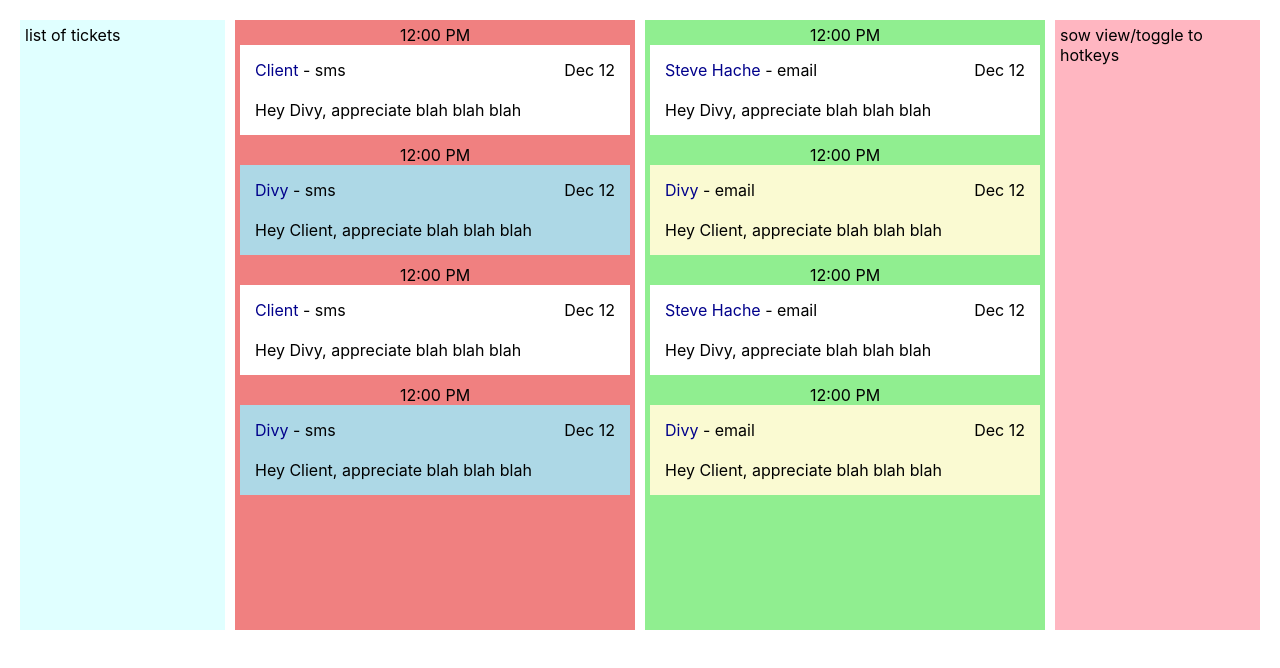
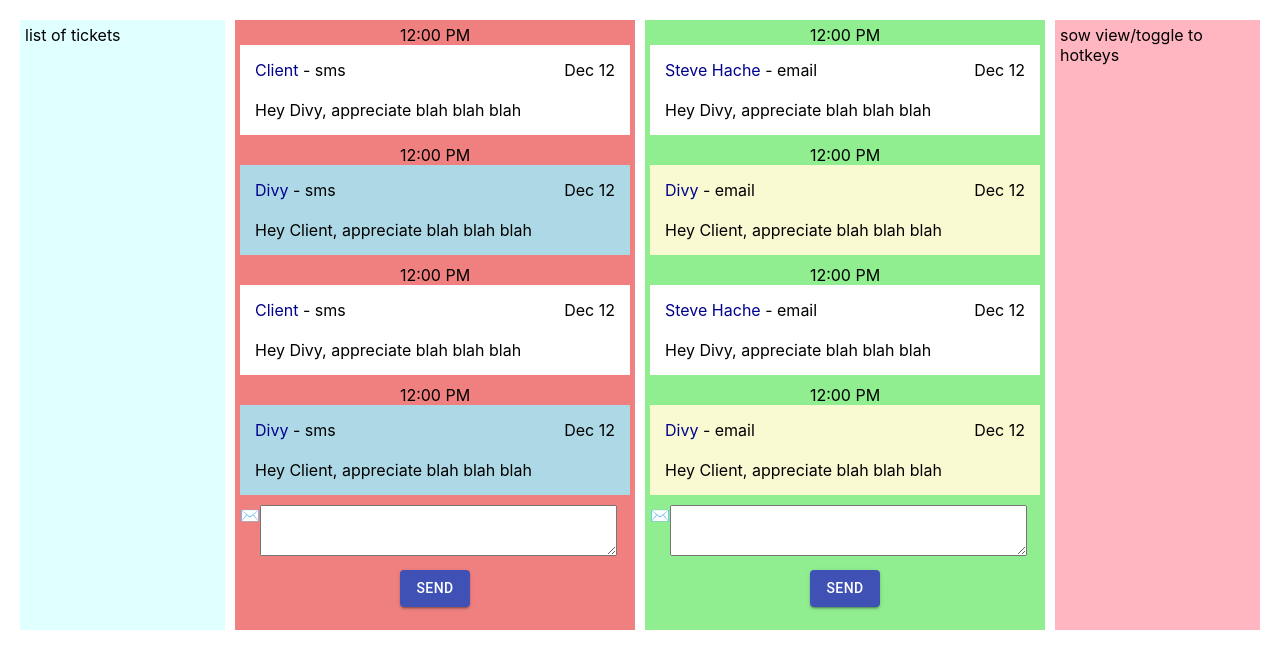
Before and after one commit to charliewright/ops-comms, a React (Create React App) app: page / in a window 1280 px wide. Shown: the top 668 px of the page. Built offline with nearby package versions, Linux system fonts and the light colour scheme.

Commit message:
textarea underneath comms

```diff
--- a/src/components/conversationThread.js
+++ b/src/components/conversationThread.js
@@ -1,5 +1,6 @@
 import React from "react";
 import {MessageWithTimeStamp} from './messageWithTimestamp'
+import { SendComm } from "./sendComm";
 
 export const ConversationThread = props => {
   return (
@@ -7,6 +8,7 @@ export const ConversationThread = props => {
       {props.thread.map(message => (
         <MessageWithTimeStamp message={message}></MessageWithTimeStamp>
       ))}
+      <SendComm></SendComm>
     </React.Fragment>
   );
 };
--- /dev/null
+++ b/src/components/sendComm.js
@@ -0,0 +1,19 @@
+import React from "react";
+import TextareaAutosize from "@material-ui/core/TextareaAutosize";
+import { Button } from "@material-ui/core";
+
+export default function EmptyTextarea() {
+  return;
+}
+
+export const SendComm = props => {
+  return (
+    <span>
+      <span style={{verticalAlign:"top"}}>✉️</span>
+      <TextareaAutosize rowsMin={3} style={{width: "90%"}}></TextareaAutosize>
+      <div style={{margin: "10px", textAlign: "center"}}>
+        <Button variant="contained" color="primary">Send</Button>
+      </div>
+    </span>
+  );
+};
```
